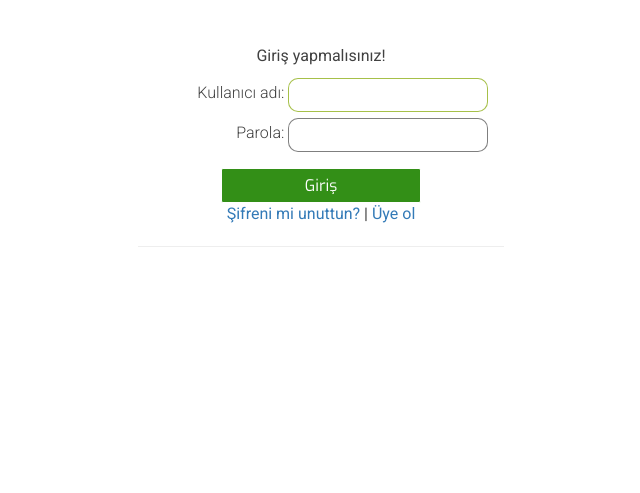
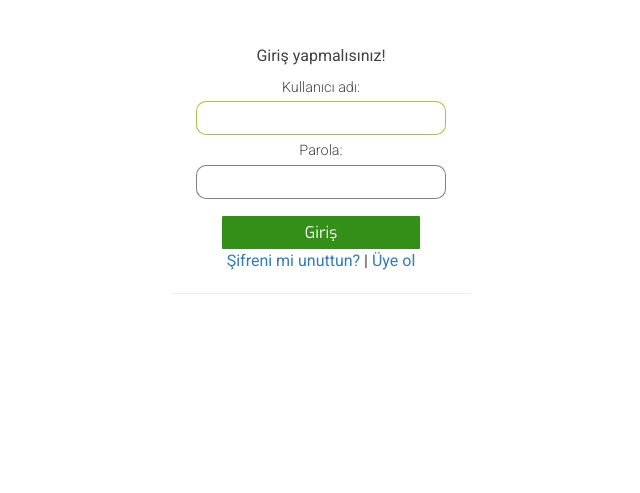
Before and after one commit to hakanergul/LoversAlbum, a Django app: page /user/login/?next=/ilan/ekle/ in a window 1280 px wide. Shown: the part 55-548 px from the top of the page, without its empty margins (319-959 px from the left). Run offline with Django 3.2, Linux system fonts and the light colour scheme; some libraries are stand-ins or nearby versions; some web fonts are replaced.

Commit message:
formlar floatsiz duzenlendi

```diff
--- a/static/css/style.css
+++ b/static/css/style.css
@@ -400,7 +400,8 @@ footer a:hover {
   display: none;
 }
 .login {
-  margin: 20px;
+  margin: 20px auto;
+  width: 333px;
 }
 
 .login-button {
@@ -408,6 +409,7 @@ footer a:hover {
 }
 
 .giris-formu {
+  width: 300px;
   max-width: 500px;
   margin: 10px auto;
 }
@@ -428,30 +430,28 @@ footer a:hover {
 }
 
 .login label {
-  clear: left;
-  float: left;
-  width: 40%;
-  text-align: right;
+  display: block;
+  text-align: center;
   font-weight: 200;
+  font-size: 0.9em;
 }
 
-.login label:after {
+/* .login label:after {
   content: "";
   line-height: 30px;
-}
+} */
 
 .login input[type="text"],
 .login input[type="password"],
 .login input[type="email"] {
-  margin-top: 0;
+  margin: 0 auto;
+  margin-top: -2px;
   margin-bottom: 6px;
-  margin-left: 4px;
-  min-width: 200px;
-  max-width: 250px;
-  width: 30%;
+  padding-left: 7px;
+  min-width: 250px;
   line-height: 30px;
   border-radius: 10px;
-  float: left;
+  display: block;
 }
 
 .login p:last-child {
```
